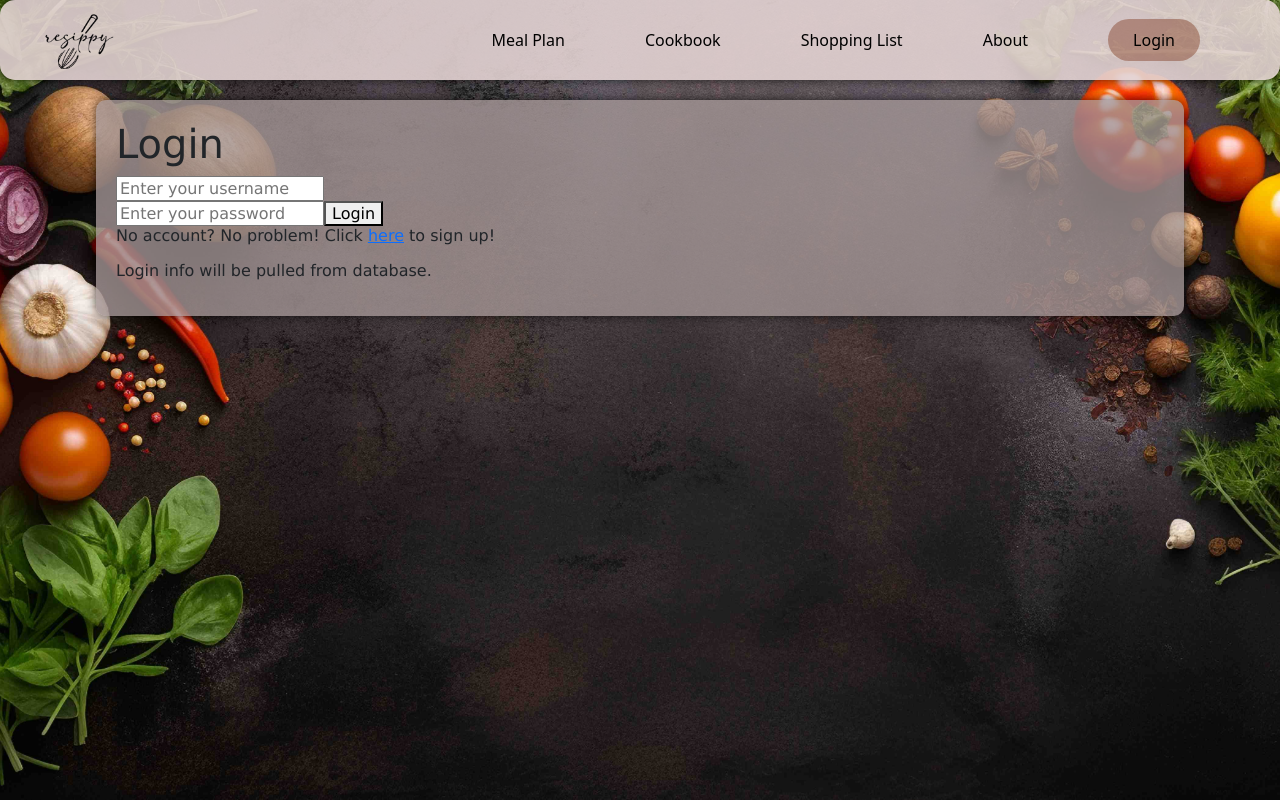
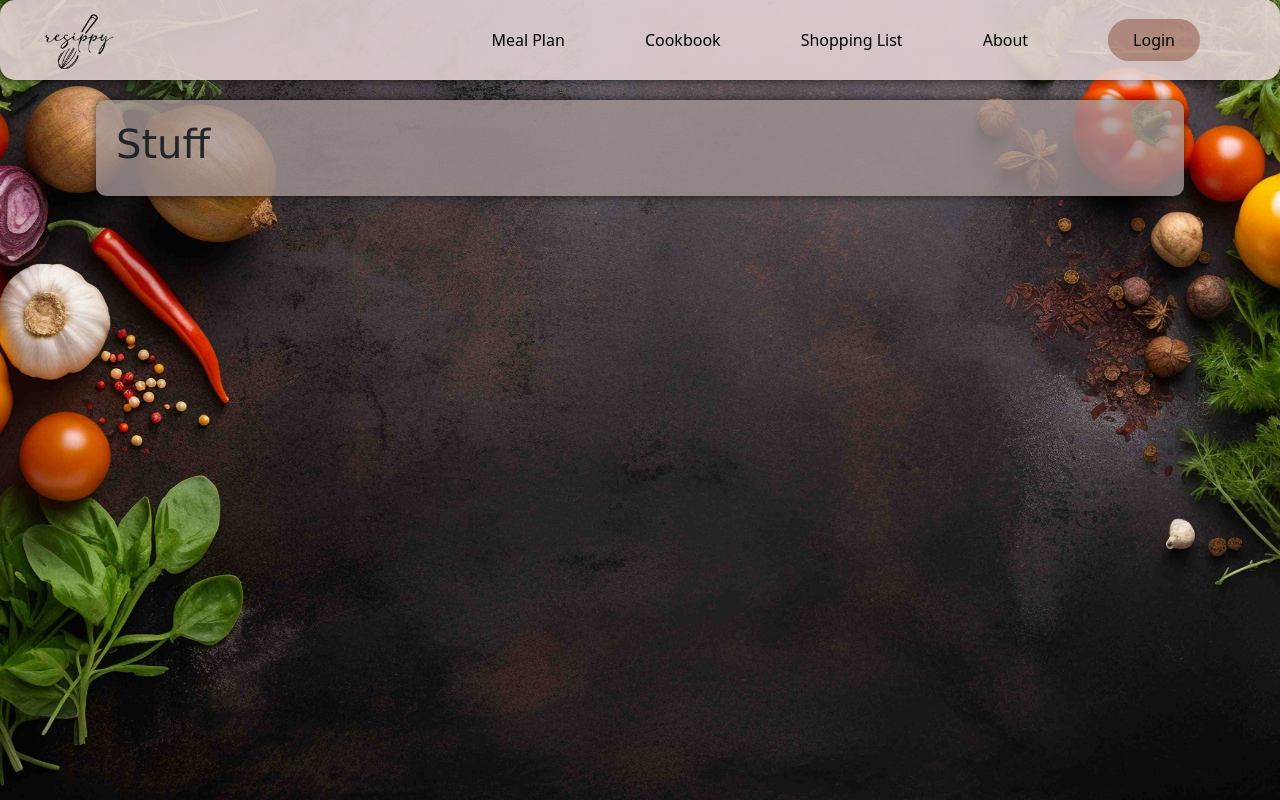
Before and after one commit to MaxArkilz/startup, a React (Vite) app: page / in a window 1280 px wide. Built offline with nearby package versions, Linux system fonts and the light colour scheme.

Commit message:
scrollBar stuff

```diff
--- a/src/login/login.jsx
+++ b/src/login/login.jsx
@@ -3,25 +3,28 @@ import './loginStyle.css';
 
 export function Login() {
   return (
+    // <section id='loginMain'>
+    //   <div class="loginContainer">
+    //     <h1>Login</h1>
+    // <form>
+    //     <div className="inputGroup">
+    //         <input type="text" id="username" placeholder="Enter your username" required />
+    //         </div>
+    //         <div class="inputGroup">
+    //         <input type="password" id="password" placeholder="Enter your password" required />
+    //         <a href="index.html">
+    //         <button type="button" className="login-signup">Login</button>
+    //         </a>
+    //         </div>
+    //         <p>No account? No problem! Click <a href="/signup">here</a> to sign up!</p>
+    //     <div>
+    //         <p>Login info will be pulled from database.</p>
+    //     </div>
+    // </form>
+    // </div>
+    // </section>
     <main>
-      <div class="loginContainer">
-        <h1>Login</h1>
-    <form>
-        <div className="inputGroup">
-            <input type="text" id="username" placeholder="Enter your username" required />
-            </div>
-            <div class="inputGroup">
-            <input type="password" id="password" placeholder="Enter your password" required />
-            <a href="index.html">
-            <button type="button" id="login-button">Login</button>
-            </a>
-            </div>
-            <p>No account? No problem! Click <a href="/signup">here</a> to sign up!</p>
-        <div>
-            <p>Login info will be pulled from database.</p>
-        </div>
-    </form>
-    </div>
+      <h1>Stuff</h1>
     </main>
   );
 }
--- a/src/login/loginStyle.css
+++ b/src/login/loginStyle.css
@@ -1,4 +1,4 @@
-/* main {
+.loginMain {
     margin: 0;
     background-color: #ffffff00;
     width: 100%;
@@ -35,7 +35,7 @@
     border: 1px solid #ccc;
 }
 
-button {
+.login-signup {
     width: 100%;
     padding: 10px;
     background-color: rgb(52, 36, 33);
@@ -45,4 +45,4 @@ button {
     margin: 10px;
     margin-top: 30px;
     cursor: pointer;
-} */
+}
--- a/src/signup/signup.jsx
+++ b/src/signup/signup.jsx
@@ -2,7 +2,7 @@ import React from 'react';
 
 export function Signup() {
   return (
-    <main>
+    <section>
       <body>
         <div className="loginContainer">
         <h1>Signup</h1>
@@ -16,7 +16,7 @@ export function Signup() {
         <div className="inputGroup">
             <input type="text" id="email" placeholder="myhandle@email.com" required />
             <a href="about">
-            <button type="button" id="signup-button">Signup</button>
+            <button type="button" className='login-signup'>Signup</button>
             </a>
         </div>
         <div>
@@ -25,6 +25,6 @@ export function Signup() {
     </form>
     </div>
     </body>
-    </main>
+    </section>
   );
 }
```
